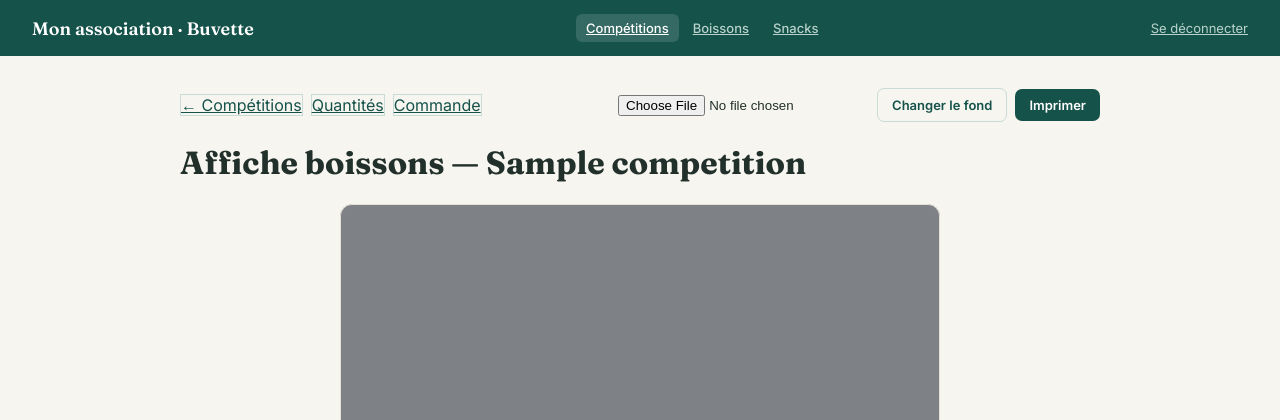
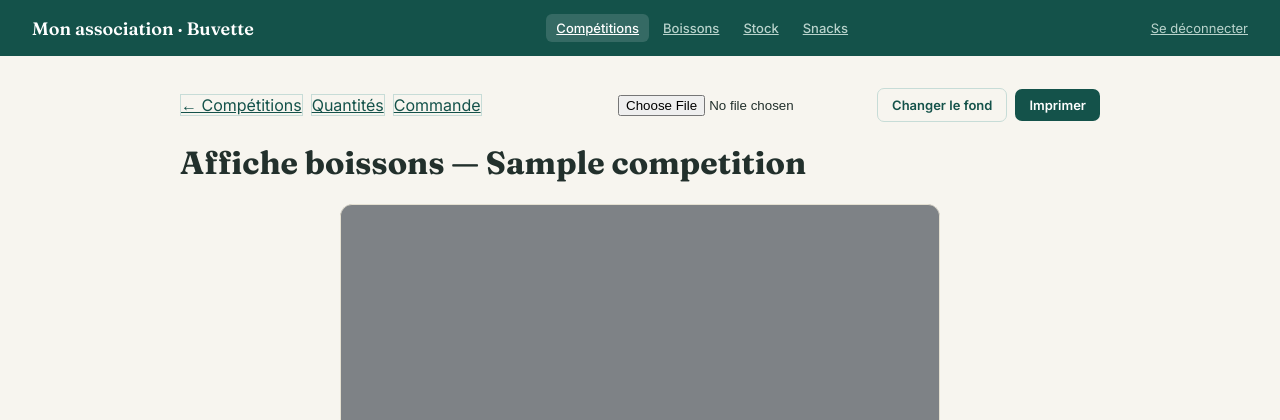
Before and after one commit to ugddole/Apply-Boisson, a Flask app: page /competitions/1/affiche in a window 1280 px wide. Shown: the top 420 px of the page. Run offline with Flask 3, Linux system fonts and the light colour scheme; the visitor is signed in with stand-in values (Sample User, id 1); tables that the repository leaves empty hold one stand-in row (values such as "Sample post"); grey boxes marked "Sample" are stand-in pictures.

Commit message:
Add files via upload

```diff
--- a/templates/base.html
+++ b/templates/base.html
@@ -85,6 +85,7 @@
   <nav>
     <a href="{{ url_for('competitions') }}" class="{{ 'active' if request.path.startswith('/competitions') else '' }}">Compétitions</a>
     <a href="{{ url_for('boissons') }}" class="{{ 'active' if request.path.startswith('/boissons') else '' }}">Boissons</a>
+    <a href="{{ url_for('stock') }}" class="{{ 'active' if request.path.startswith('/stock') else '' }}">Stock</a>
     <a href="{{ url_for('snacks') }}" class="{{ 'active' if request.path.startswith('/snacks') or request.path.startswith('/composants') else '' }}">Snacks</a>
   </nav>
   <a class="logout" href="{{ url_for('logout') }}">Se déconnecter</a>
```
